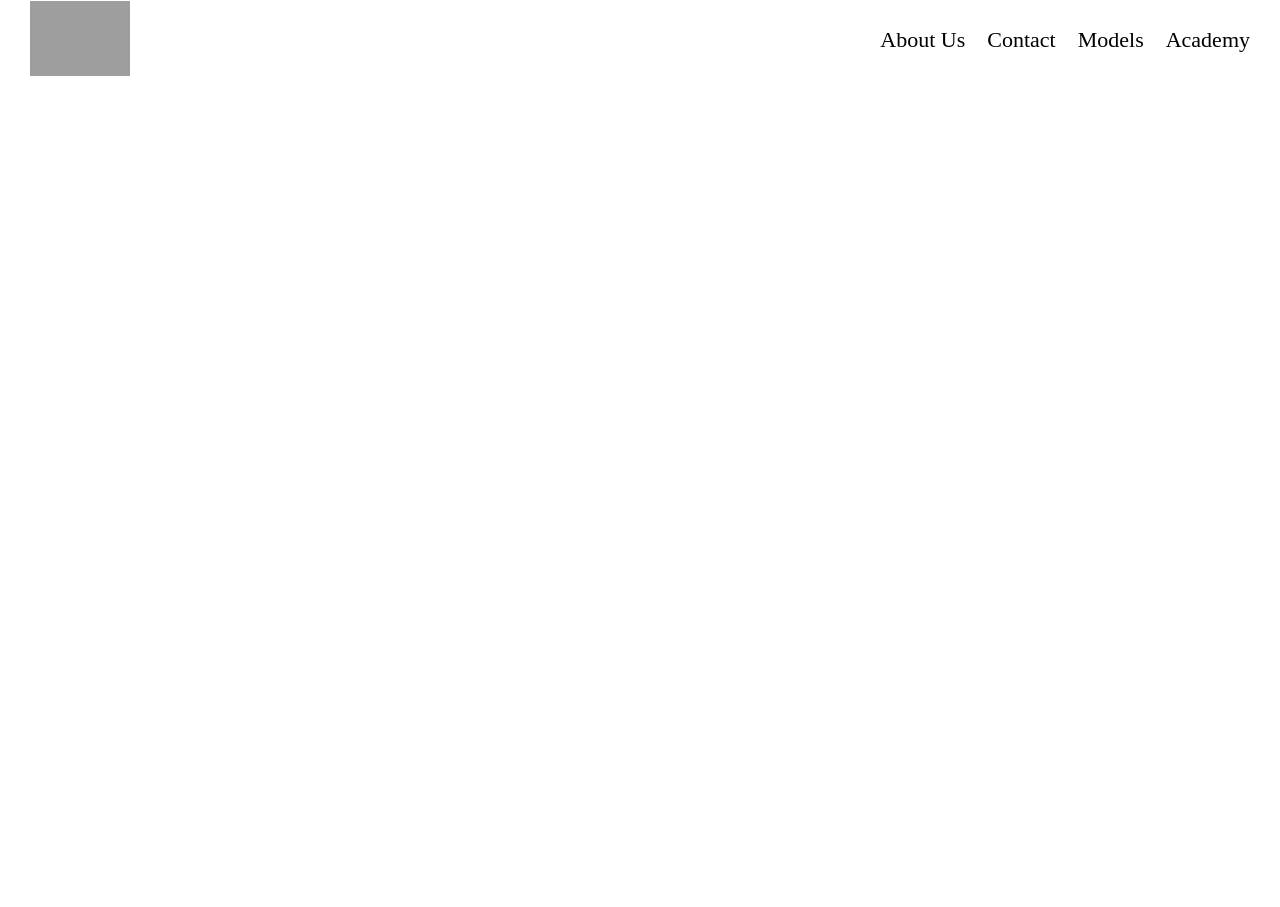
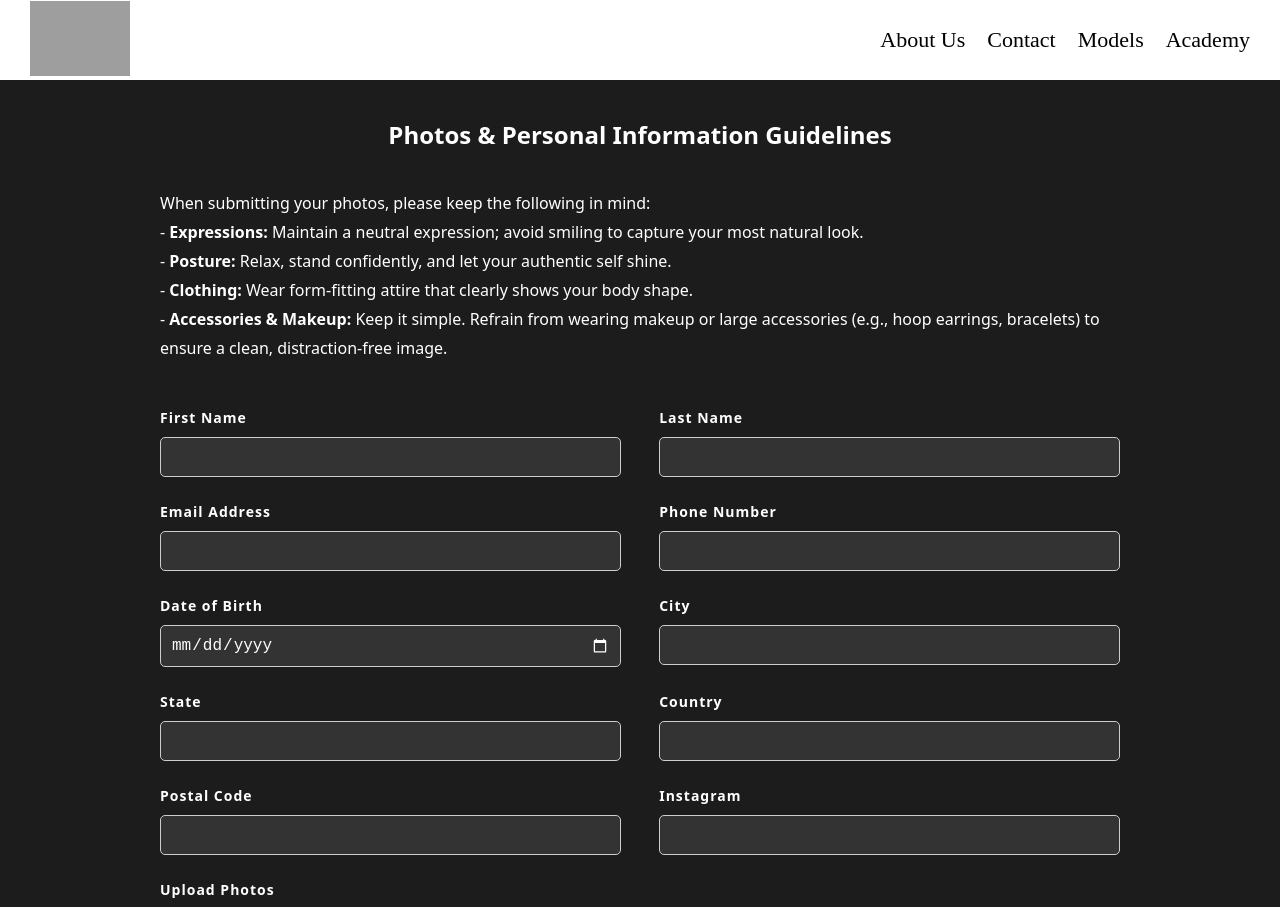
Before and after one commit to sodiqscript111/walkerolary, a React (Vite) app: page /academy in a window 1280 px wide. Shown: the top 907 px of the page. Before the commit the page ends 800 px from the top, so only its background shows below. Built offline with nearby package versions, Linux system fonts and the light colour scheme; grey boxes are pictures that could not be loaded.

Commit message:
Added measurement form and improved mobile responsiveness for the academy page

```diff
--- a/src/components/Ouracademy/ouracademy.css
+++ b/src/components/Ouracademy/ouracademy.css
@@ -0,0 +1,129 @@
+.academys {
+    background: #1c1c1c;
+  }
+
+  .form-container {
+    max-width: 1000px;
+    margin: 0 auto;
+    padding: 20px;
+    padding-top: 40px;
+    background-color: #1c1c1c;
+    color: #fff;
+  }
+
+  .guidelines-heading {
+    text-align: center;
+    font-size: 24px;
+    margin-bottom: 40px;
+    font-weight: bold;
+    line-height: 29px;
+    font-family: system-ui, -apple-system, BlinkMacSystemFont, 'Segoe UI', Roboto, Oxygen, Ubuntu, Cantarell, 'Open Sans', 'Helvetica Neue', sans-serif;
+  }
+
+  .guidelines-text {
+    text-align: left;
+    font-size: 16px;
+    margin-bottom: 40px;
+    line-height: 29px;
+    font-family: system-ui, -apple-system, BlinkMacSystemFont, 'Segoe UI', Roboto, Oxygen, Ubuntu, Cantarell, 'Open Sans', 'Helvetica Neue', sans-serif;
+    font-weight: 430;
+  }
+
+  .measurement-heading {
+    text-align: center;
+    font-size: 24px;
+    margin-top: 40px;
+    margin-bottom: 40px;
+    font-weight: bold;
+    line-height: 29px;
+    font-family: system-ui, -apple-system, BlinkMacSystemFont, 'Segoe UI', Roboto, Oxygen, Ubuntu, Cantarell, 'Open Sans', 'Helvetica Neue', sans-serif;
+  }
+
+  .measurement-subheading {
+    text-align: left;
+    font-size: 16px;
+    margin-bottom: 40px;
+    line-height: 29px;
+    font-family: system-ui, -apple-system, BlinkMacSystemFont, 'Segoe UI', Roboto, Oxygen, Ubuntu, Cantarell, 'Open Sans', 'Helvetica Neue', sans-serif;
+    font-weight: 430;
+  }
+
+  form {
+    display: flex;
+    flex-wrap: wrap;
+    line-height: 29px;
+    font-family: system-ui, -apple-system, BlinkMacSystemFont, 'Segoe UI', Roboto, Oxygen, Ubuntu, Cantarell, 'Open Sans', 'Helvetica Neue', sans-serif;
+    font-weight: 430;
+  }
+
+  .form-row {
+    width: 100%;
+    display: flex;
+    justify-content: space-between;
+    margin-bottom: 20px;
+  }
+
+  .form-group {
+    width: 48%;
+  }
+
+  label {
+    font-weight: bold;
+    font-size: 14px;
+    letter-spacing: 1px;
+    display: block;
+    margin-bottom: 5px;
+  }
+
+  input {
+    width: 100%;
+    padding: 10px;
+    border: 1px solid #ccc;
+    background-color: #333;
+    color: #fff;
+    font-size: 16px;
+    border-radius: 5px;
+  }
+
+  input[type="date"] {
+    color-scheme: dark;
+  }
+
+  /* Media Query for Mobile Responsiveness */
+  @media (max-width: 768px) {
+    .form-container {
+      padding: 10px;
+    }
+
+    .form-row {
+      flex-direction: column;
+    }
+
+    .form-group {
+      width: 100%;
+      margin-bottom: 15px;
+    }
+
+    .guidelines-heading {
+      font-size: 20px;
+    }
+
+    .guidelines-text {
+      font-size: 14px;
+      margin-bottom: 30px;
+    }
+
+    .measurement-heading {
+      font-size: 20px;
+    }
+
+    .measurement-subheading {
+      font-size: 14px;
+      margin-bottom: 30px;
+    }
+
+    input {
+      font-size: 14px;
+      padding: 8px;
+    }
+  }
--- a/src/components/Ouracademy/ouracademy.jsx
+++ b/src/components/Ouracademy/ouracademy.jsx
@@ -1,12 +1,160 @@
 import React from "react";
+import "./ouracademy.css";
 import Navbar from "../Navbar/navbar";
-    const Ouracademy = () =>  {
-        return(
-            <div>
-                <Navbar/>
+import Footer from "../Footer/footer";
+const Ouracademy = () => {
+  return (
+    <div className="academys">
+      <Navbar />
+      <div className="form-container">
+        <h2 className="guidelines-heading">Photos & Personal Information Guidelines</h2>
+        <p className="guidelines-text">
+          When submitting your photos, please keep the following in mind:
+          <br />
+          - <strong>Expressions:</strong> Maintain a neutral expression; avoid smiling to capture your most natural look.
+          <br />
+          - <strong>Posture:</strong> Relax, stand confidently, and let your authentic self shine.
+          <br />
+          - <strong>Clothing:</strong> Wear form-fitting attire that clearly shows your body shape.
+          <br />
+          - <strong>Accessories & Makeup:</strong> Keep it simple. Refrain from wearing makeup or large accessories (e.g., hoop earrings, bracelets) to ensure a clean, distraction-free image.
+        </p>
 
+        <form>
+          {/* Existing form fields */}
+          <div className="form-row">
+            <div className="form-group">
+              <label htmlFor="firstName">First Name</label>
+              <input type="text" id="firstName" name="firstName" />
             </div>
-        )
-    }
+            <div className="form-group">
+              <label htmlFor="lastName">Last Name</label>
+              <input type="text" id="lastName" name="lastName" />
+            </div>
+          </div>
 
-    export default Ouracademy
+          <div className="form-row">
+            <div className="form-group">
+              <label htmlFor="email">Email Address</label>
+              <input type="email" id="email" name="email" />
+            </div>
+            <div className="form-group">
+              <label htmlFor="phoneNumber">Phone Number</label>
+              <input type="text" id="phoneNumber" name="phoneNumber" />
+            </div>
+          </div>
+
+          <div className="form-row">
+            <div className="form-group">
+              <label htmlFor="dob">Date of Birth</label>
+              <input type="date" id="dob" name="dob" />
+            </div>
+            <div className="form-group">
+              <label htmlFor="city">City</label>
+              <input type="text" id="city" name="city" />
+            </div>
+          </div>
+
+          <div className="form-row">
+            <div className="form-group">
+              <label htmlFor="state">State</label>
+              <input type="text" id="state" name="state" />
+            </div>
+            <div className="form-group">
+              <label htmlFor="country">Country</label>
+              <input type="text" id="country" name="country" />
+            </div>
+          </div>
+
+          <div className="form-row">
+            <div className="form-group">
+              <label htmlFor="postalCode">Postal Code</label>
+              <input type="text" id="postalCode" name="postalCode" />
+            </div>
+            <div className="form-group">
+              <label htmlFor="instagram">Instagram</label>
+              <input type="text" id="instagram" name="instagram" />
+            </div>
+          </div>
+
+          {/* New image upload section */}
+          <div className="form-row">
+            <div className="form-group">
+              <label htmlFor="photos">Upload Photos</label>
+              <input type="file" id="photos" name="photos" accept="image/*" multiple />
+            </div>
+          </div>
+        </form>
+
+        {/* New Measurement Form */}
+        <div className="measurement-section">
+          <h2 className="measurement-heading">Measurement</h2>
+          <p className="measurement-subheading">
+            Ensure your measurements are correctly aligned with our requirements (Male height: 6ft and above. Female height: 5'8" and above). Use a measuring tape for more accurate results.
+          </p>
+
+          <form>
+            <div className="form-row">
+              <div className="form-group">
+                <label htmlFor="height">Height (CM)</label>
+                <input type="text" id="height" name="height" />
+              </div>
+              <div className="form-group">
+                <label htmlFor="weight">Weight (KG)</label>
+                <input type="text" id="weight" name="weight" />
+              </div>
+            </div>
+
+            <div className="form-row">
+              <div className="form-group">
+                <label htmlFor="chest">Chest (CM)</label>
+                <input type="text" id="chest" name="chest" />
+              </div>
+              <div className="form-group">
+                <label htmlFor="hip">Hip (CM)</label>
+                <input type="text" id="hip" name="hip" />
+              </div>
+            </div>
+
+            <div className="form-row">
+              <div className="form-group">
+                <label htmlFor="shoulders">Shoulders (CM)</label>
+                <input type="text" id="shoulders" name="shoulders" />
+              </div>
+              <div className="form-group">
+                <label htmlFor="bust">Bust (CM)</label>
+                <input type="text" id="bust" name="bust" />
+              </div>
+            </div>
+
+            <div className="form-row">
+              <div className="form-group">
+                <label htmlFor="waist">Waist (CM)</label>
+                <input type="text" id="waist" name="waist" />
+              </div>
+              <div className="form-group">
+                <label htmlFor="hairColor">Hair Color</label>
+                <input type="text" id="hairColor" name="hairColor" />
+              </div>
+            </div>
+
+            <div className="form-row">
+              <div className="form-group">
+                <label htmlFor="eyeColor">Eye Color</label>
+                <input type="text" id="eyeColor" name="eyeColor" />
+              </div>
+              <div className="form-group">
+                <label htmlFor="shoeSize">Shoe Size</label>
+                <input type="text" id="shoeSize" name="shoeSize" />
+              </div>
+            </div>
+          </form>
+        </div>
+      </div>
+      <button class="button-39" role="button">SUBMIT</button>
+    <Footer/>
+    </div>
+  );
+};
+
+export default Ouracademy;
```
